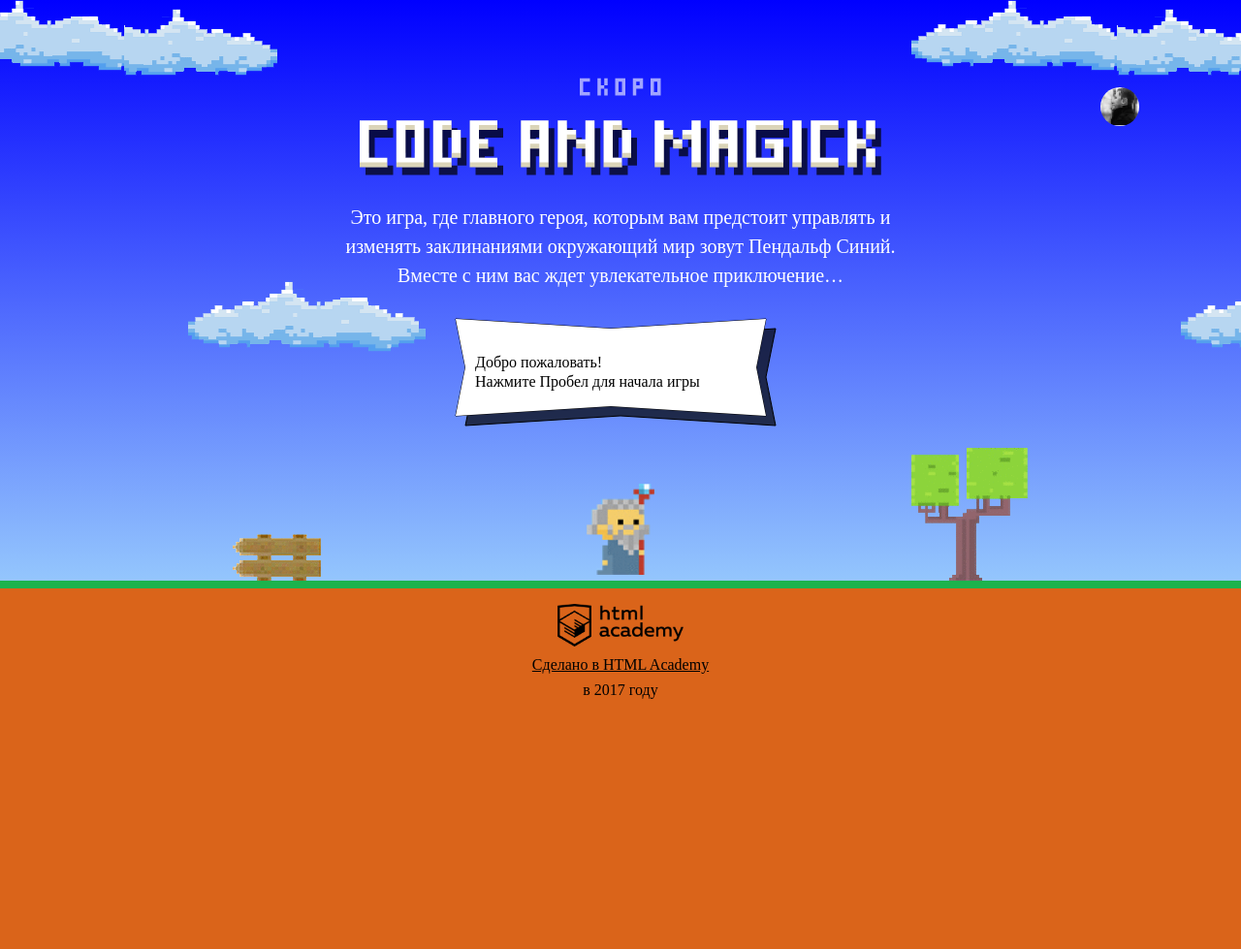
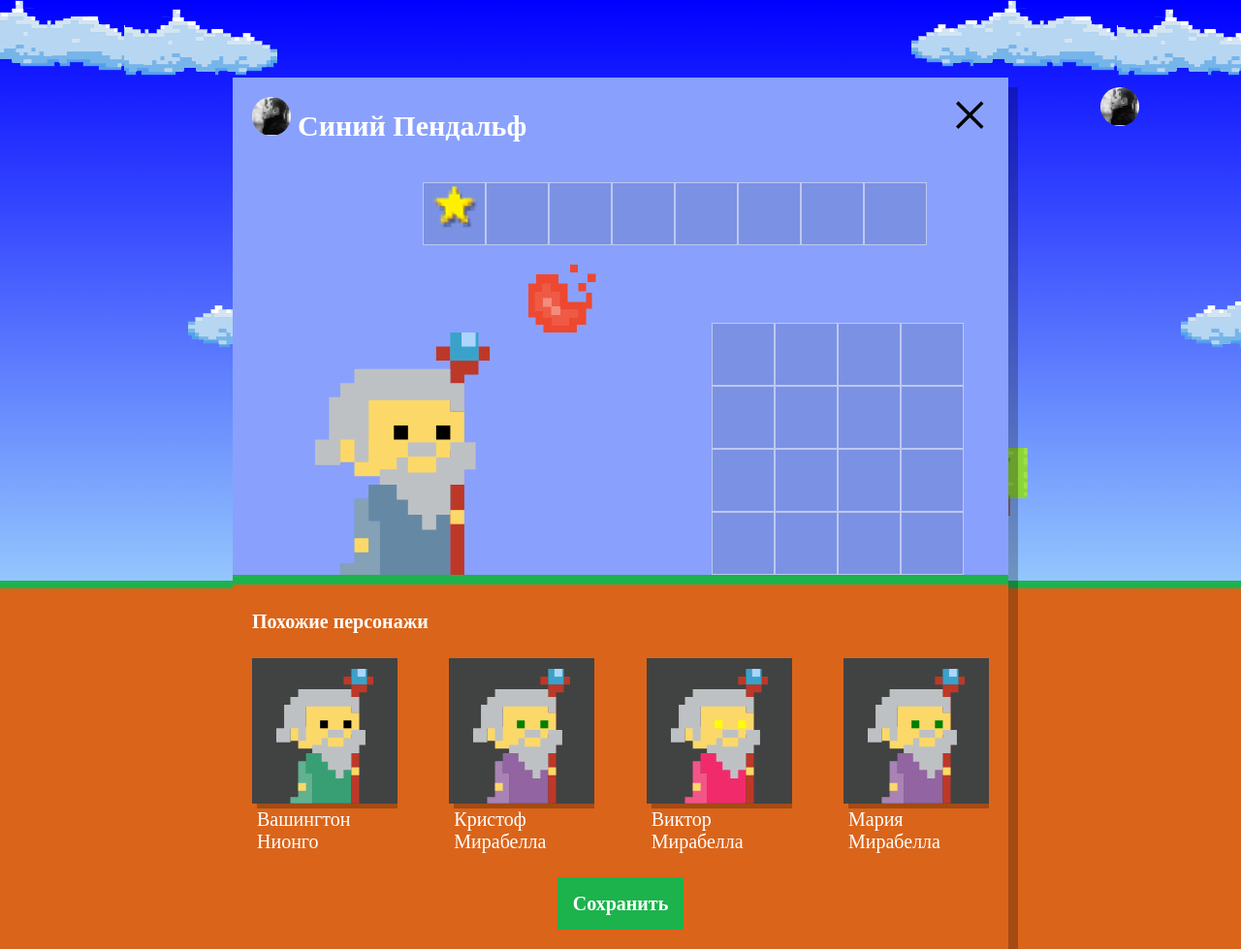
Before and after one commit to MrJeffry/82397-code-and-magick, a website: page index.html in a window 1280 px wide. Shown: the whole page at 97% size. Before the commit the page ends 800 px from the top, so only its background shows below. Drawn offline with Linux system fonts and the light colour scheme; a web font is replaced by a local one.

Commit message:
Решение третьей задачи

```diff
--- a/index.html
+++ b/index.html
@@ -198,6 +198,7 @@
     return height * 2/3;
   }
 </script>
+<script src="js/setup.js"></script>
 <script src="js/stat.js"></script>
 <script src="js/game.js"></script>
 
--- /dev/null
+++ b/js/setup.js
@@ -0,0 +1,54 @@
+'use strict';
+var wizardName = ['Иван', 'Хуан Себастьян', 'Мария', 'Кристоф', 'Виктор', 'Юлия', 'Люпита', 'Вашингтон'];
+var wizardSurname = ['да Марья', 'Верон', 'Мирабелла', 'Вальц', 'Онопко', 'Топольницкая', 'Нионго'];
+var wizardCoatColor = ['rgb(101, 137, 164)', 'rgb(241, 43, 107)', 'rgb(146, 100, 161)', 'rgb(56, 159, 117)', 'rgb(215, 210, 55)', 'rgb(0, 0, 0)'];
+var wizardEyesColor = ['black', 'red', 'blue', 'yellow', 'green'];
+var GENERATED_CHARACTERS = 4;
+
+var userDialog = document.querySelector('.setup');
+var setupSimilar = document.querySelector('.setup-similar');
+var similarListElement = document.querySelector('.setup-similar-list');
+var similarWizardTemplate = document.querySelector('#similar-wizard-template');
+var similarWizardItem = similarWizardTemplate.content.querySelector('.setup-similar-item');
+
+
+userDialog.classList.remove('hidden');
+
+
+var randomArrayGeneration = function (array) {
+  return array[Math.ceil(Math.random() * array.length - 1)];
+};
+
+var generateWizard = function (quantityWizard) {
+  var wizard = [];
+  for (var i = 0; i < quantityWizard; i++) {
+    wizard[i] = {
+      name: randomArrayGeneration(wizardName) + ' ' + randomArrayGeneration(wizardSurname),
+      coatColor: randomArrayGeneration(wizardCoatColor),
+      eyesColor: randomArrayGeneration(wizardEyesColor)
+    };
+  }
+  return wizard;
+};
+
+var WIZARDS = generateWizard(GENERATED_CHARACTERS);
+
+var renderWizard = function (wizard) {
+  var wizardElement = similarWizardItem.cloneNode(true);
+  wizardElement.querySelector('.wizard-coat').style.fill = wizard.coatColor;
+  wizardElement.querySelector('.wizard-eyes').style.fill = wizard.eyesColor;
+  wizardElement.querySelector('.setup-similar-label').textContent = wizard.name;
+  return wizardElement;
+};
+
+var generateFragment = function (wizards) {
+  var fragment = document.createDocumentFragment();
+  for (var i = 0; i < GENERATED_CHARACTERS; i++) {
+    fragment.appendChild(renderWizard(wizards[i]));
+  }
+  similarListElement.appendChild(fragment);
+};
+
+generateFragment(WIZARDS);
+
+setupSimilar.classList.remove('hidden');
```
